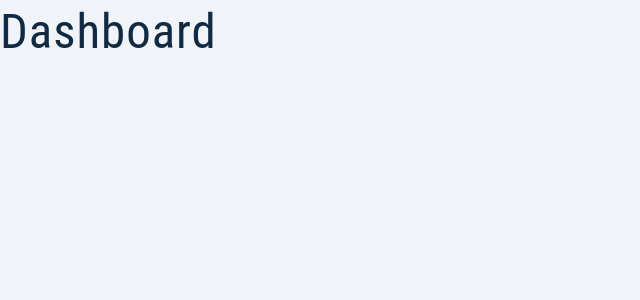
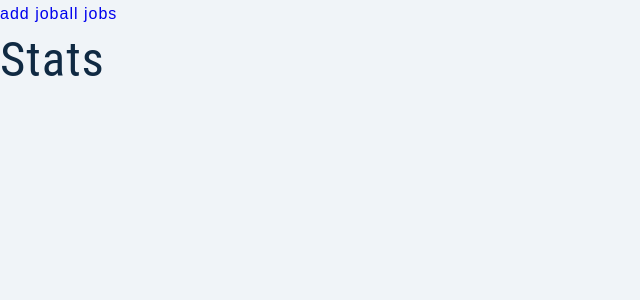
Before and after one commit to whitebeard086/mern-jobify, a React (Create React App) app in the folder client/: page / in a window 1280 px wide. Shown: the top 300 px of the page, without its empty margins (0-640 px from the left). Built offline with nearby package versions, Linux system fonts and the light colour scheme; sample sign-in values are in the browser's storage; the HTML template or start-up script is replaced by a standard one.

Commit message:
setup nested pages and protected route

```diff
--- a/client/src/App.js
+++ b/client/src/App.js
@@ -1,12 +1,24 @@
 import { BrowserRouter as Router, Routes, Route } from "react-router-dom";
 
-import { Dashboard, Error, Landing, Register } from "./pages";
+import { Error, Landing, Register, ProtectedRoute } from "./pages";
+import { AllJobs, AddJob, Profile, SharedLayout, Stats } from "./pages/dashboard";
 
 function App() {
   return (
     <Router>
       <Routes>
-        <Route path="/" element={<Dashboard />} />
+        <Route
+          path="/"
+          element={
+            <ProtectedRoute>
+              <SharedLayout />
+            </ProtectedRoute>
+          }>
+          <Route index element={<Stats />} />
+          <Route path="all-jobs" element={<AllJobs />} />
+          <Route path="add-job" element={<AddJob />} />
+          <Route path="profile" element={<Profile />} />
+        </Route>
         <Route path="/register" element={<Register />} />
         <Route path="/landing" element={<Landing />} />
         <Route path="*" element={<Error />} />
--- a/client/src/pages/Dashboard.jsx
+++ /dev/null
@@ -1,10 +0,0 @@
-import { useEffect } from "react";
-
-const Dashboard = () => {
-  return (
-    <div>
-      <h1>Dashboard</h1>
-    </div>
-  );
-};
-export default Dashboard;
--- a/client/src/pages/Landing.jsx
+++ b/client/src/pages/Landing.jsx
@@ -1,3 +1,4 @@
+import { Link } from "react-router-dom";
 import main from "../assets/images/main-alternative.svg";
 import Wrapper from "../assets/wrappers/LandingPage";
 import { Logo } from "../components";
@@ -20,7 +21,9 @@
             post-ironic coloring book chillwave farm-to-table. Truffaut stumptown 3 wolf moon banh
             mi yuccie hashtag farm-to-table ethical kale chips.
           </p>
-          <button className="btn btn-hero">Login/Register</button>
+          <button className="btn btn-hero">
+            <Link to="/register">Login/Register</Link>
+          </button>
         </div>
         <img src={main} alt="job hunt" className="img main-img" />
       </div>
--- /dev/null
+++ b/client/src/pages/ProtectedRoute.jsx
@@ -0,0 +1,13 @@
+import { Navigate } from "react-router-dom";
+import { useAppContext } from "../context/appContext";
+
+const ProtectedRoute = ({ children }) => {
+  const { user } = useAppContext();
+
+  if (!user) {
+    return <Navigate to="/landing" />;
+  }
+
+  return children;
+};
+export default ProtectedRoute;
--- /dev/null
+++ b/client/src/pages/dashboard/AddJob.jsx
@@ -0,0 +1,8 @@
+const AddJob = () => {
+  return (
+    <div>
+        <h1>AddJob</h1>
+    </div>
+  )
+}
+export default AddJob
--- /dev/null
+++ b/client/src/pages/dashboard/AllJobs.jsx
@@ -0,0 +1,8 @@
+const AllJobs = () => {
+  return (
+    <div>
+      <h1>All Jobs</h1>
+    </div>
+  );
+};
+export default AllJobs;
--- /dev/null
+++ b/client/src/pages/dashboard/Profile.jsx
@@ -0,0 +1,8 @@
+const Profile = () => {
+  return (
+    <div>
+      <h1>Profile</h1>
+    </div>
+  );
+};
+export default Profile;
--- /dev/null
+++ b/client/src/pages/dashboard/SharedLayout.jsx
@@ -0,0 +1,15 @@
+import { Outlet, Link } from "react-router-dom";
+import Wrapper from "../../assets/wrappers/SharedLayout";
+
+const SharedLayout = () => {
+  return (
+    <Wrapper>
+      <nav>
+        <Link to="add-job">add job</Link>
+        <Link to="all-jobs">all jobs</Link>
+      </nav>
+      <Outlet />
+    </Wrapper>
+  );
+};
+export default SharedLayout;
--- /dev/null
+++ b/client/src/pages/dashboard/Stats.jsx
@@ -0,0 +1,8 @@
+const Stats = () => {
+  return (
+    <div>
+      <h1>Stats</h1>
+    </div>
+  );
+};
+export default Stats;
--- /dev/null
+++ b/client/src/pages/dashboard/index.js
@@ -0,0 +1,5 @@
+export { default as AddJob } from "./AddJob";
+export { default as AllJobs } from "./AllJobs";
+export { default as Profile } from "./Profile";
+export { default as SharedLayout } from "./SharedLayout";
+export { default as Stats } from "./Stats";
--- a/client/src/pages/index.js
+++ b/client/src/pages/index.js
@@ -1,4 +1,4 @@
-export { default as Dashboard } from "./Dashboard";
 export { default as Error } from "./Error";
+export { default as Landing } from "./Landing";
 export { default as Register } from "./Register";
-export { default as Landing } from "./Landing";
+export { default as ProtectedRoute } from "./ProtectedRoute";
```
